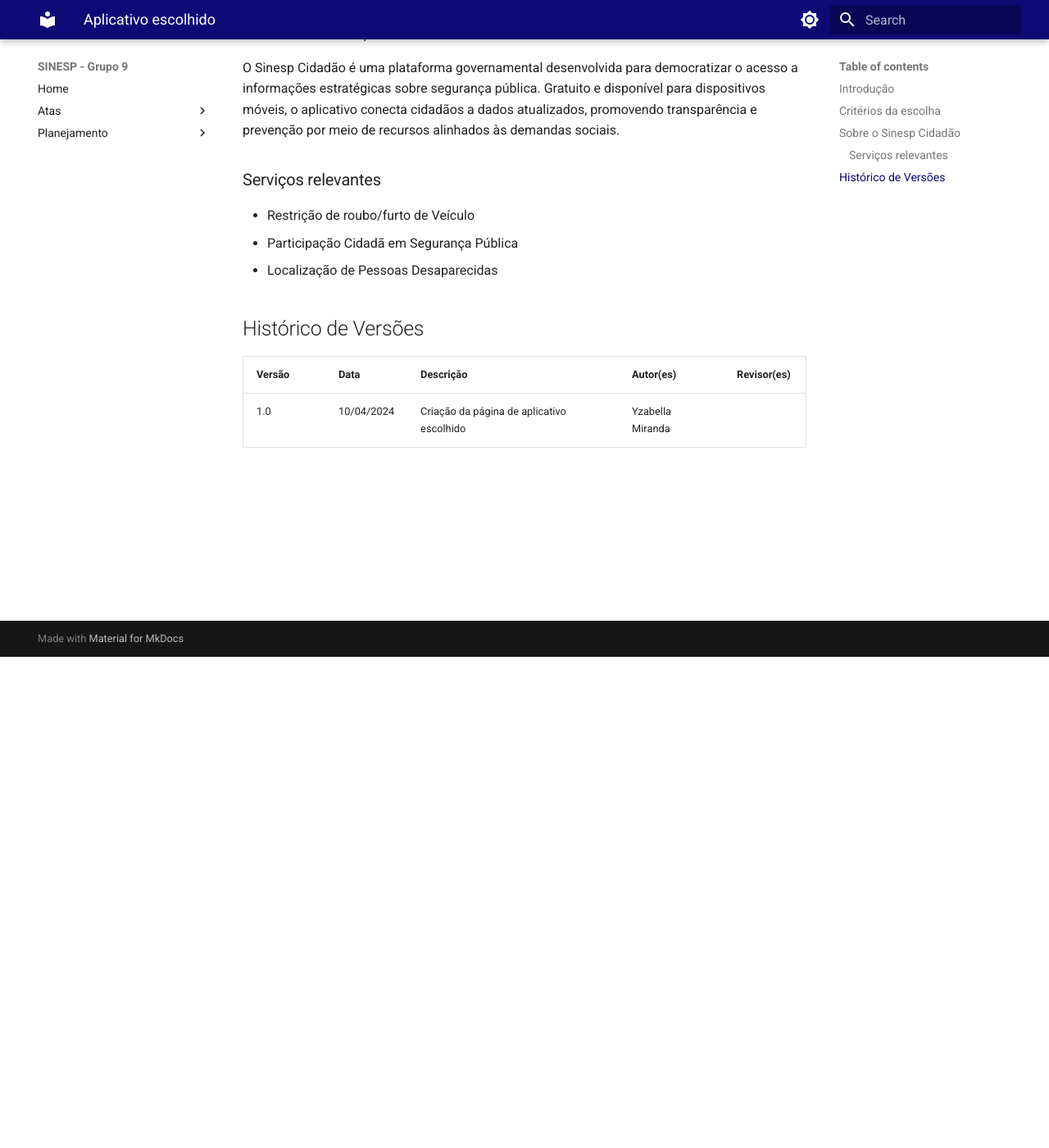
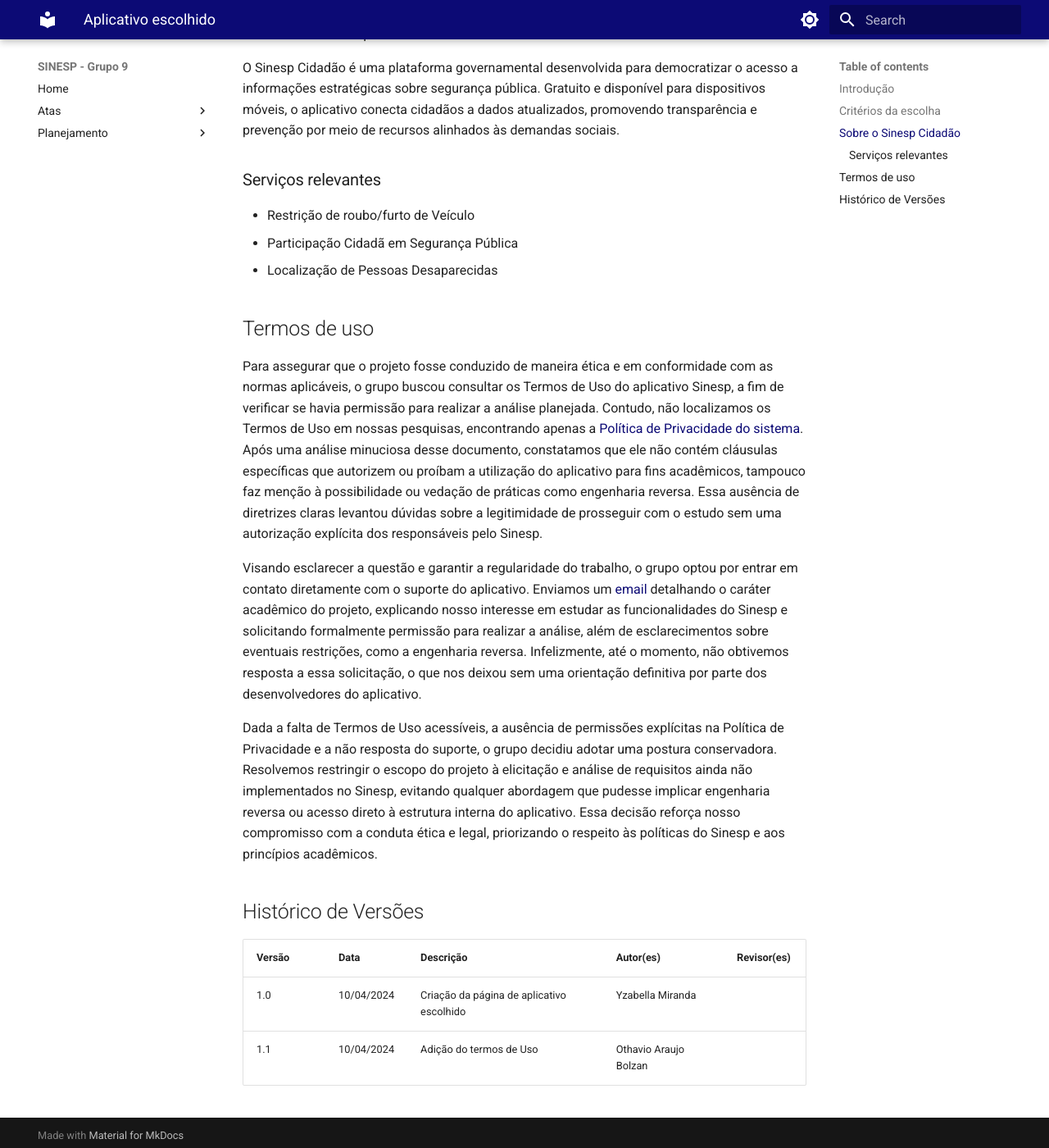
Before and after one commit to matheusdealcantara/2025.1-Grupo09, an MkDocs documentation site: the page built from docs/planejamento/aplicativo.md, in a window 1280 px wide and 1400 px high, scrolled down 599 px. Shown: the whole window at 82% size. Built offline with MkDocs 1.6.1 and Material for MkDocs 9.7.7, drawn with Linux system fonts in a browser that asks for light colours.

Commit message:
adição do termos de uso

```diff
--- a/docs/planejamento/aplicativo.md
+++ b/docs/planejamento/aplicativo.md
@@ -18,8 +18,16 @@ O Sinesp Cidadão é uma plataforma governamental desenvolvida para democratizar
 - Participação Cidadã em Segurança Pública
 - Localização de Pessoas Desaparecidas
 
+## Termos de uso
+Para assegurar que o projeto fosse conduzido de maneira ética e em conformidade com as normas aplicáveis, o grupo buscou consultar os Termos de Uso do aplicativo Sinesp, a fim de verificar se havia permissão para realizar a análise planejada. Contudo, não localizamos os Termos de Uso em nossas pesquisas, encontrando apenas a [Política de Privacidade do sistema](https://agente.sinesp.gov.br/politica-privacidade/). Após uma análise minuciosa desse documento, constatamos que ele não contém cláusulas específicas que autorizem ou proíbam a utilização do aplicativo para fins acadêmicos, tampouco faz menção à possibilidade ou vedação de práticas como engenharia reversa. Essa ausência de diretrizes claras levantou dúvidas sobre a legitimidade de prosseguir com o estudo sem uma autorização explícita dos responsáveis pelo Sinesp.
+
+Visando esclarecer a questão e garantir a regularidade do trabalho, o grupo optou por entrar em contato diretamente com o suporte do aplicativo. Enviamos um [email](../docs/assets/pdf/termos-de-uso.pdf) detalhando o caráter acadêmico do projeto, explicando nosso interesse em estudar as funcionalidades do Sinesp e solicitando formalmente permissão para realizar a análise, além de esclarecimentos sobre eventuais restrições, como a engenharia reversa. Infelizmente, até o momento, não obtivemos resposta a essa solicitação, o que nos deixou sem uma orientação definitiva por parte dos desenvolvedores do aplicativo.
+
+Dada a falta de Termos de Uso acessíveis, a ausência de permissões explícitas na Política de Privacidade e a não resposta do suporte, o grupo decidiu adotar uma postura conservadora. Resolvemos restringir o escopo do projeto à elicitação e análise de requisitos ainda não implementados no Sinesp, evitando qualquer abordagem que pudesse implicar engenharia reversa ou acesso direto à estrutura interna do aplicativo. Essa decisão reforça nosso compromisso com a conduta ética e legal, priorizando o respeito às políticas do Sinesp e aos princípios acadêmicos.
+
 ## Histórico de Versões
 
 | Versão | Data | Descrição | Autor(es) | Revisor(es) |
 |--------|------|-----------|-----------|-------------|
-| 1.0 | 10/04/2024 | Criação da página de aplicativo escolhido | Yzabella Miranda |  |
+| 1.0 | 10/04/2024 | Criação da página de aplicativo escolhido | Yzabella Miranda |
+| 1.1 | 10/04/2024 | Adição do termos de Uso | Othavio Araujo Bolzan |  |
```
Also changed, not shown: 1 other file.
